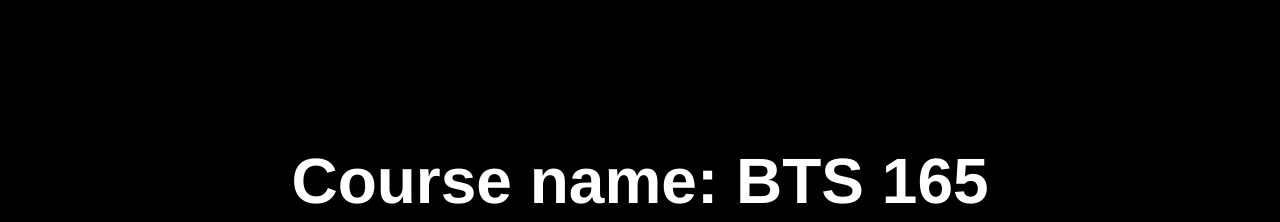
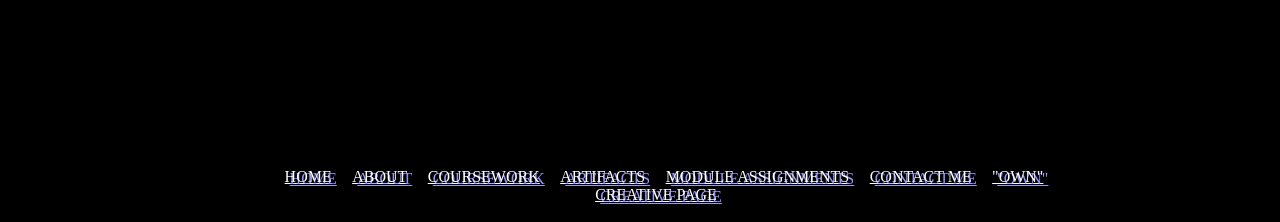
Before and after one commit to jdang95/coursework, a plain HTML site: page index.html in a window 1280 px wide. Shown: the part 730-952 px from the top of the page. Drawn offline with Linux system fonts and the light colour scheme; a web font is replaced by a local one.

Commit message:
Update index.html

```diff
--- a/index.html
+++ b/index.html
@@ -14,6 +14,20 @@
 
 
   <h1> My Coursework!</h1>
+
+	  <div id="nav">
+				<ul>
+					<li><a href= "https://jdang95.github.io/portfolio/">HOME</a></li>
+					<li><a href="https://jdang95.github.io/about-me/">ABOUT</a></li>
+					<li><a href="https://jdang95.github.io/coursework/">COURSEWORK</a></li>
+					<li><a href=" https://jdang95.github.io/artifacts/">ARTIFACTS</a></li>
+					<li><a href="https://jdang95.github.io/modules/">MODULE ASSIGNMENTS</a></li>
+          				<li><a href="https://jdang95.github.io/ContactMe/">CONTACT ME</a></li>
+					<li><a href="">"OWN" CREATIVE PAGE</a></li>
+
+				</ul>
+			</div>
+		</div>
 
 
   <h2><b>Course name:</b> BTS 165 Business Spreadsheet Analysis & Design</h2>
```
